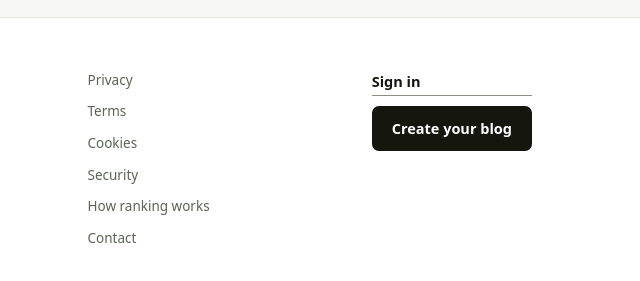
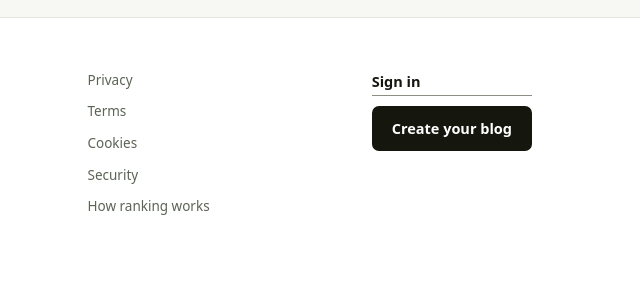
Before and after one commit to pragmaticonline/blognice, a website: page homepage.html in a window 1280 px wide. Shown: the part 8434-8715 px from the top of the page, 640-1280 px from the left. Drawn offline with Linux system fonts and the light colour scheme; files whose address does not match are found by name.

Commit message:
Remove email contact link from marketing footer (#38)
* Apply one canonical policy shell

* Render policy navigation on every policy page

* Remove email contact link from marketing footer

```diff
--- a/homepage.html
+++ b/homepage.html
@@ -757,7 +757,7 @@ they hand you a blank page.
       <a href="#faq">FAQ</a>
       <a href="https://github.com/pragmaticonline/blognice">Source</a>
     </div>
-    <div class="footer-links" aria-label="Legal"><a href="/privacy">Privacy</a><a href="/terms">Terms</a><a href="/cookies">Cookies</a><a href="/security">Security</a><a href="/algorithms">How ranking works</a><a href="mailto:support@blognice.com">Contact</a></div>
+    <div class="footer-links" aria-label="Legal"><a href="/privacy">Privacy</a><a href="/terms">Terms</a><a href="/cookies">Cookies</a><a href="/security">Security</a><a href="/algorithms">How ranking works</a></div>
     <div class="footer-actions"><a class="link-underline" href="/admin/login">Sign in</a><a class="btn btn-solid" href="/signup">Create your blog</a></div>
   </div>
 </footer>
```
